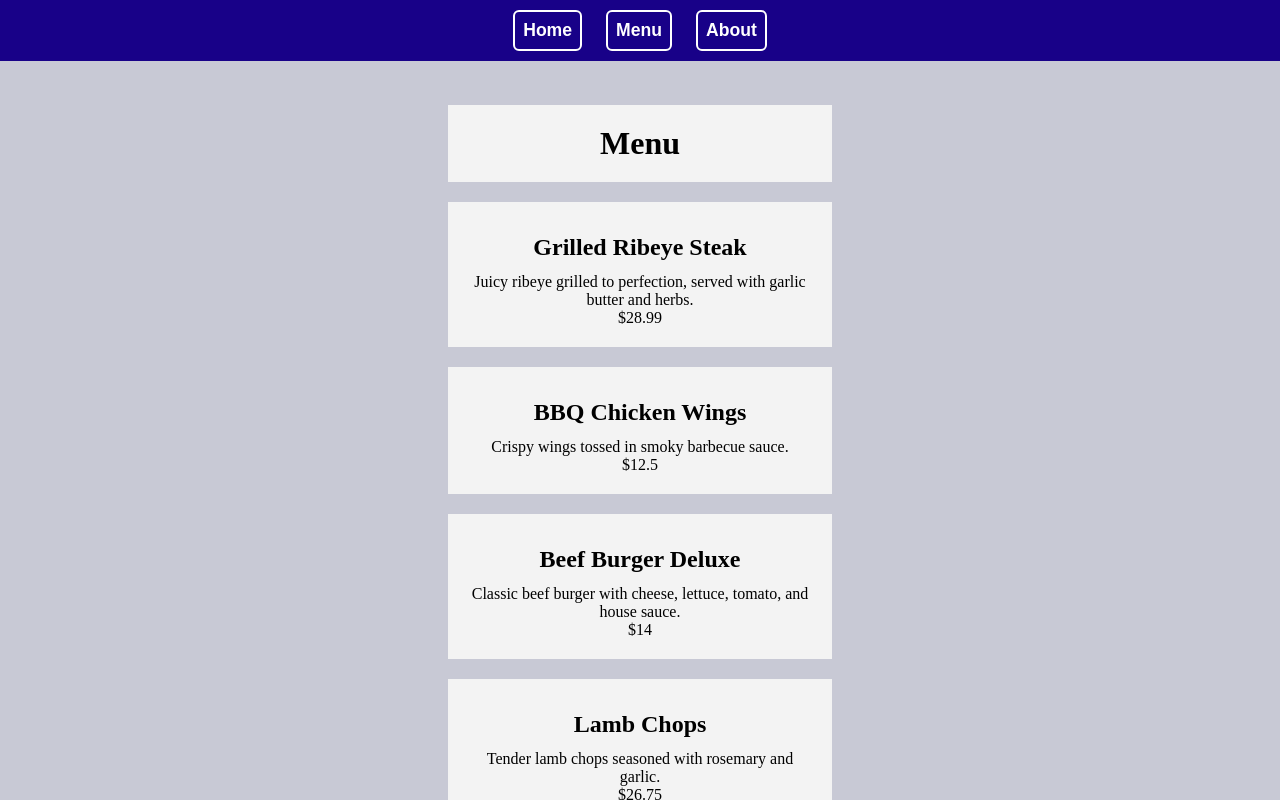
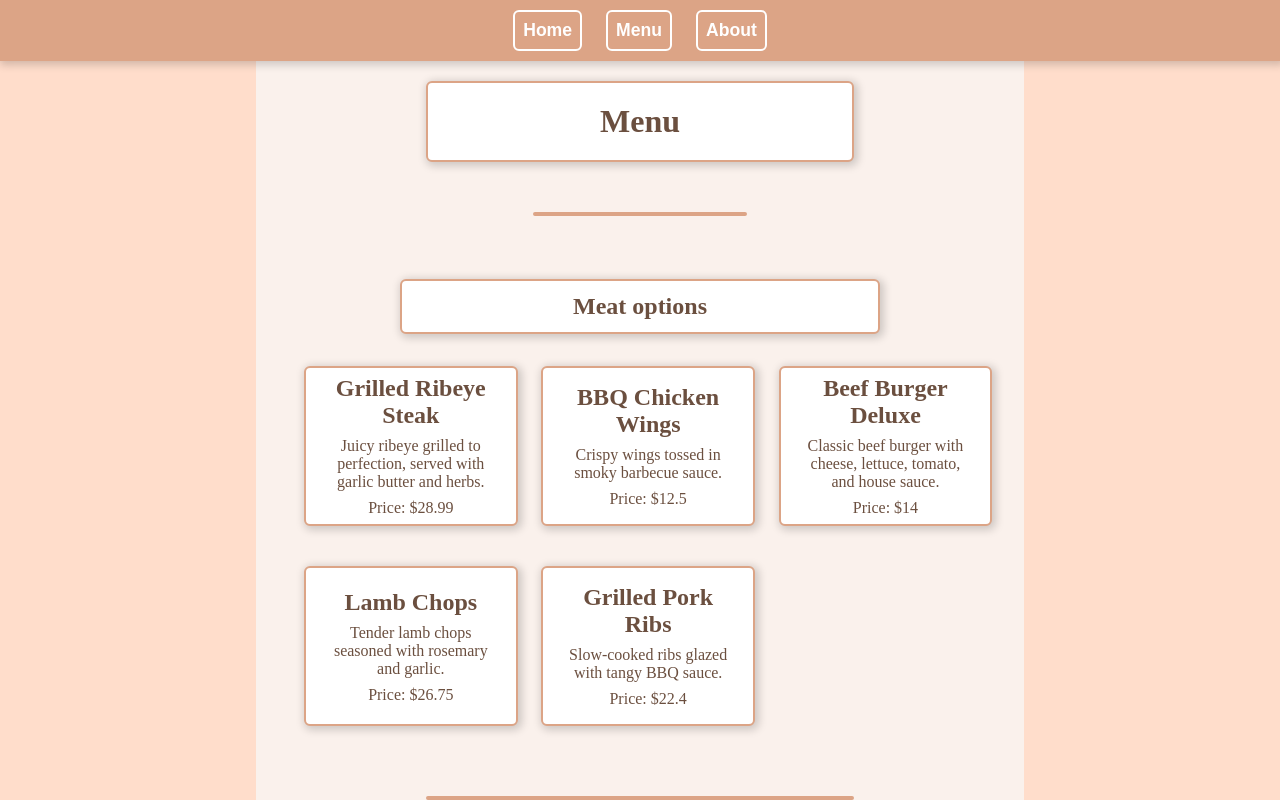
Before and after one commit to GabrielCorreaDaSilva/restaurant-page, a website built with webpack: page src/index.html in a window 1280 px wide. Both pictures are taken after a click on the button "Menu". Shown: the top 800 px of the page. Built offline with nearby package versions, Linux system fonts and the light colour scheme.

Commit message:
Change menu into sections and major style changes to the pages

```diff
--- a/src/home.js
+++ b/src/home.js
@@ -1,7 +1,8 @@
 const firstSection = (() => {
     const section = document.createElement("section");
+    section.classList.add("card");
 
-    const title = document.createElement("h1");
+    const title = document.createElement("h2");
     title.classList.add("title");
     title.textContent = "Restaurant";
 
@@ -20,6 +21,7 @@ const firstSection = (() => {
 
 const secondSection = (() => {
     const section = document.createElement("section");
+    section.classList.add("card");
 
     const title = document.createElement("h2");
     title.classList.add("title");
@@ -40,6 +42,7 @@ const secondSection = (() => {
 
 const thirdSection = (() => {
     const section = document.createElement("section");
+    section.classList.add("card");
 
     const title = document.createElement("h2");
     title.classList.add("title");
--- a/src/menu-data.js
+++ b/src/menu-data.js
@@ -1,4 +1,7 @@
 export default [
+  {
+    name: "Meat options",
+    items: [
       {
         "name": "Grilled Ribeye Steak",
         "description": "Juicy ribeye grilled to perfection, served with garlic butter and herbs.",
@@ -24,7 +27,11 @@ export default [
         "description": "Slow-cooked ribs glazed with tangy BBQ sauce.",
         "price": 22.40
       },
-
+    ],
+  },
+  {
+    name: "Vegan options",
+    items: [
       {
         "name": "Vegan Buddha Bowl",
         "description": "Quinoa, roasted vegetables, avocado, and tahini dressing.",
@@ -49,8 +56,12 @@ export default [
         "name": "Chickpea Salad",
         "description": "Fresh salad with chickpeas, cucumber, and lemon dressing.",
         "price": 10.75
+      }
+    ]
   },
-
+  {
+    name: "Pasta options",
+    items: [
       {
         "name": "Spaghetti Bolognese",
         "description": "Classic pasta with rich meat sauce and parmesan.",
@@ -75,8 +86,12 @@ export default [
         "name": "Penne Arrabbiata",
         "description": "Penne pasta in a spicy tomato garlic sauce.",
         "price": 13.90
+      }
+    ]
   },
-
+  {
+    name: "Drinks",
+    items: [
       {
         "name": "Fresh Orange Juice",
         "description": "Freshly squeezed orange juice.",
@@ -102,4 +117,6 @@ export default [
         "description": "Chilled sparkling mineral water.",
         "price": 3.00
       }
+    ]
+  }
 ];
--- a/src/menu.js
+++ b/src/menu.js
@@ -1,3 +1,5 @@
+import menu from "./menu-data";
+
 function createMenuItem(item) {
     const card = document.createElement("div");
     card.classList.add("card");
@@ -12,25 +14,35 @@ function createMenuItem(item) {
 
     const price = document.createElement("p");
     price.classList.add("price");
-    price.textContent = "$" + item.price;
+    price.textContent = "Price: " + "$" + item.price;
 
     card.append(name, description, price);
     return card;
 }
 
-function createMenu(menu, content) {
+function createMenu(content) {
+    const menuDiv = document.createElement("div");
+    menuDiv.classList.add("menu-wrapper");
+
+    menu.forEach(section => {
+        const menuSection = document.createElement("div");
+        menuSection.classList.add("section");
+        const title = document.createElement("h2");
+        title.classList.add("title", "section-name");
+        title.textContent = section.name;
+        menuSection.append(title);
+        section.items.forEach(item => menuSection.append(createMenuItem(item)));
+        const sectionDivider = document.createElement("hr");
+        menuDiv.append(sectionDivider, menuSection);
+    });
+
+    content.append(menuDiv);
+}
+
+export function loadMenuPage(content) {
     const title = document.createElement("h1");
-    title.classList.add("title","menu-title");
+    title.classList.add("title", "menu-title");
     title.textContent = "Menu";
     content.append(title);
-
-    menu.forEach(item => content.append(createMenuItem(item)));
+    createMenu(content);
 }
-
-export function loadMenuPage(menu, content) {
-    const title = document.createElement("h1");
-    title.classList.add("title");
-    content.append(title);
-
-    createMenu(menu, content);
-}
--- a/src/pages.js
+++ b/src/pages.js
@@ -1,4 +1,3 @@
-import menu from "./menu-data";
 import { loadMenuPage } from "./menu";
 import { loadHomePage } from "./home";
 
@@ -19,7 +18,7 @@ export function pagesController() {
                 break;
             case "Menu":
                 content.textContent = "";
-                loadMenuPage(menu, content);
+                loadMenuPage(content);
                 break;
         }
     }
--- a/src/styles.css
+++ b/src/styles.css
@@ -5,12 +5,15 @@
 }
 
 :root {
-    --white-blue: rgb(243, 243, 243);
+    --white-beige: rgb(243, 243, 243);
+    --primary-color: #dca486;
+    --secondary-color: #faf1ec;
+    --text-color: #6b4f3f;
 }
 
 html,
 body {
-    background-color: rgb(46, 46, 46);
+    background-color: #ffddcb;
     color: white;
     height: 100%;
     display: flex;
@@ -18,22 +21,25 @@ body {
 }
 
 #content {
-    background-color: rgb(200, 201, 213);
-    width: 100vw;
+    background-color: var(--secondary-color);
+    margin: 0 20%;
     flex: 1;
     justify-items: center;
+    color: var(--text-color);
+    padding: 0 28px;
 }
 
 section {
     padding: 22px 0;
     margin: 0 20%;
     width: 60%;
-    background-color: var(--white-blue);
-    color: black;
+    background-color: white;
+    border: 2px solid var(--primary-color);
+    margin: 24px;
 }
 
 nav {
-    background-color: rgb(24, 1, 136);
+    background-color: var(--primary-color);
     text-align: center;
     padding: 10px;
 }
@@ -65,6 +71,7 @@ p {
     padding: 12px;
 }
 
+
 article {
     width: 60ch;
     margin: 0 auto;
@@ -72,18 +79,73 @@ article {
 
 /* Menu */
 
-.card {
-    background-color: var(--white-blue);
-    width: 30%;
-    color: black;
-    padding: 20px;
+.menu-wrapper {
+    width: 100%;
 }
 
-.menu-title,
 .card {
-    width: 30%;
-    color: black;
+    width: 90%;
     padding: 20px;
-    background-color: var(--white-blue);
     margin: 20px;
 }
+
+.menu-title {
+    width: 60%;
+    padding: 20px;
+    place-self: center;
+    margin: 20px;
+}
+
+.menu-wrapper .section-name {
+    width: 30rem;
+    margin: 0 auto;
+    align-self: center;
+    grid-column-start: 1;
+    grid-column-end: 4;
+}
+
+.menu-wrapper hr {
+    border: 2px solid var(--primary-color);
+    width: 60%;
+    place-self: center;
+    border-radius: 12px;
+    margin: 50px 0;
+}
+
+.menu-wrapper hr:first-child {
+    width: 30%;
+}
+
+.section {
+    display: grid;
+    grid-template-rows: 80px 200px 200px;
+    grid-template-columns: repeat(3, 1fr);
+}
+
+.card .title {
+    padding: 0;
+}
+
+.card {
+    display: flex;
+    flex-direction: column;
+    gap: 8px;
+    place-content: center;
+}
+
+h1.title,
+.card,
+.section-name {
+    border-radius: 6px;
+    border: 2px solid var(--primary-color);
+    background-color: white;
+}
+
+header nav,
+h1.title,
+.card,
+.section-name {
+    box-shadow: 2px 2px 8px 2px #0000002d;
+    position: relative;
+    z-index: 10;
+}
```
Lines whose indentation alone changed are shown as unchanged.
